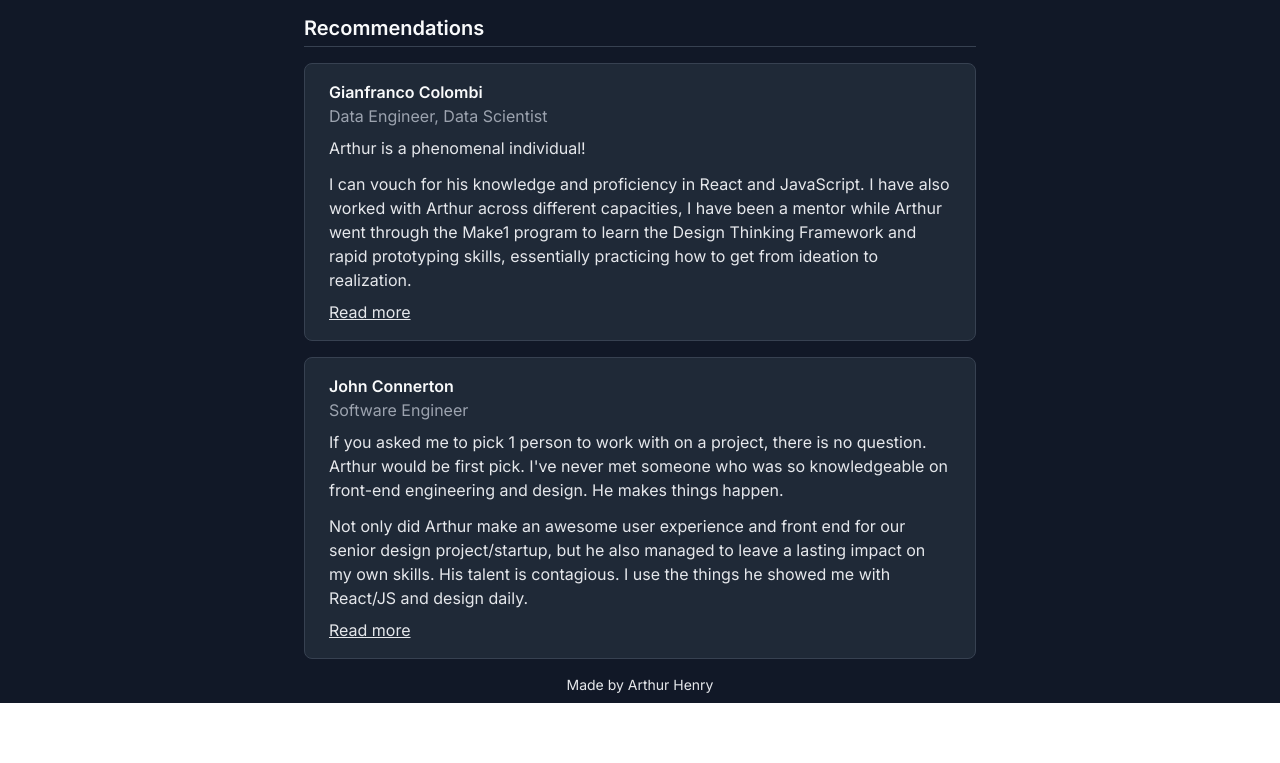
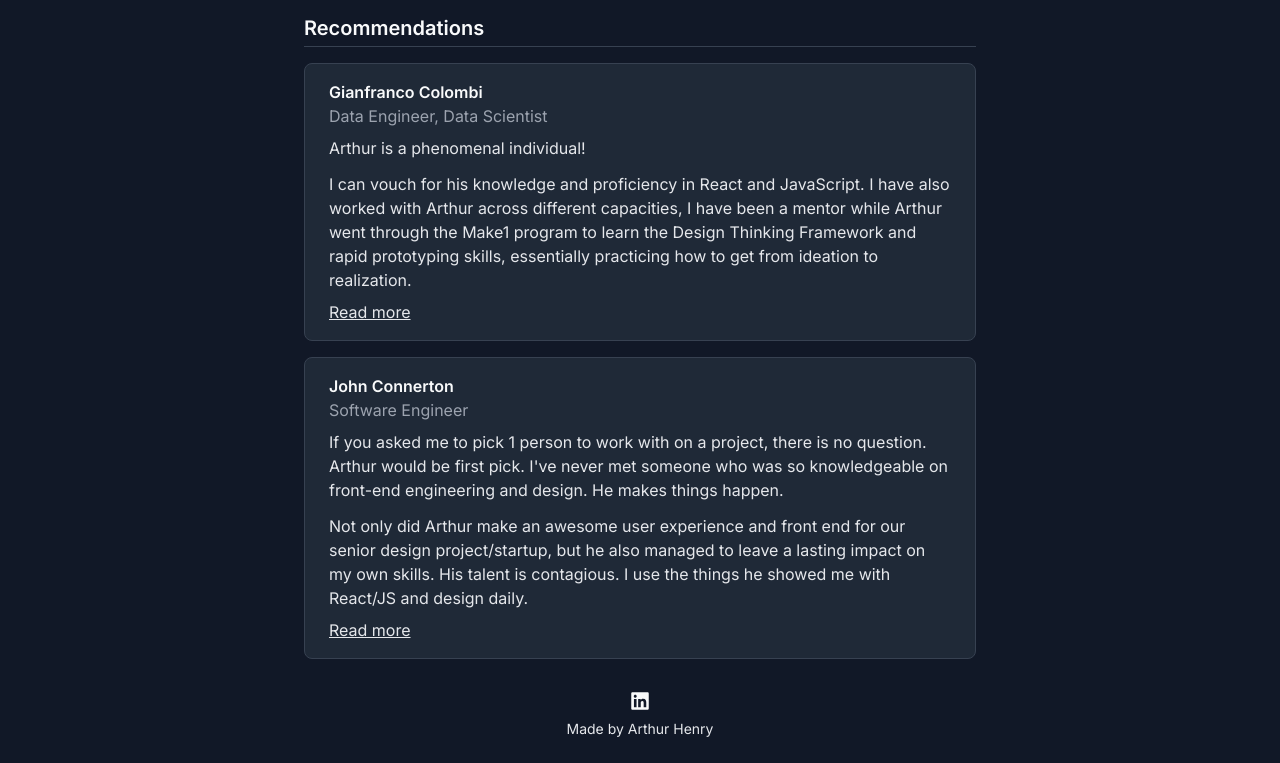
Before and after one commit to ArthurWHenry/arthurhenry.dev, a Next.js app: page / in a window 1280 px wide. Shown: the part 405-1168 px from the top of the page. Before the commit the page ends 1108 px from the top, so only its background shows below. Built offline with nearby package versions, Linux system fonts and the light colour scheme.

Commit message:
feat: added linkedin and home link with page title

```diff
--- a/src/components/footer/component.tsx
+++ b/src/components/footer/component.tsx
@@ -1,11 +1,25 @@
+import Link from "next/link";
 import { memo } from "react";
+import { FaLinkedin } from "react-icons/fa";
 
 const Footer: React.FC = () => {
   return (
-    <footer className="flex justify-center items-center">
-      <p className="text-sm dark:text-gray-200 text-gray-900">
-        Made by Arthur Henry
-      </p>
+    <footer className="flex flex-col justify-center items-center py-4 space-y-2">
+      <div>
+        <Link
+          className="text-gray-900 dark:text-gray-50"
+          href="https://www.linkedin.com/in/arthurwhenry/"
+          target="_blank"
+          rel="noopenner noreferrer"
+        >
+          <FaLinkedin className="h-5 w-5" />
+        </Link>
+      </div>
+      <div>
+        <p className="text-sm dark:text-gray-200 text-gray-900">
+          Made by Arthur Henry
+        </p>
+      </div>
     </footer>
   );
 };
--- a/src/components/layout/component.tsx
+++ b/src/components/layout/component.tsx
@@ -1,4 +1,5 @@
-import { createContext, memo, useContext, useEffect, useState } from "react";
+import Link from "next/link";
+import { createContext, memo, useEffect, useState } from "react";
 
 // Components
 import { Footer, Navigation } from "@/src/components";
@@ -41,11 +42,11 @@ const Layout: React.FC<{ children: JSX.Element }> = ({
       <div className="min-h-screen bg-gray-50 dark:bg-gray-900 p-4 md:p-2">
         <div className="mx-auto max-w-2xl">
           <div className="flex items-center justify-between space-x-4">
-            <div>
+            <Link href="/">
               <span className="text-2xl font-bold text-gray-900 dark:text-gray-50">
                 🧑🏽‍💻 Arthur Henry
               </span>
-            </div>
+            </Link>
             <div>
               <button
                 className="theme-switcher"
```
